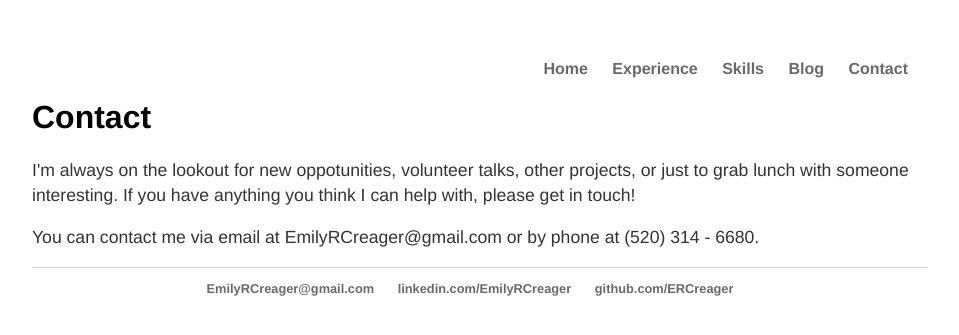
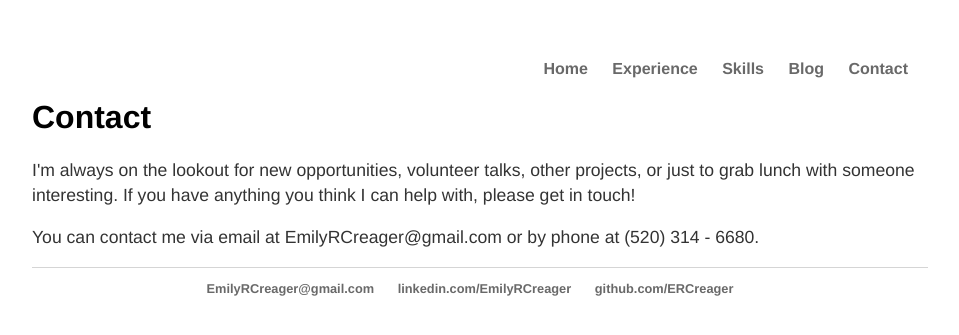
Before and after one commit to ercreager/ercreager.github.io, a Jekyll site: the page built from contact/index.html, in a window 1280 px wide. Shown: the top 335 px of the page, without its empty margins (160-1119 px from the left). Built offline with Jekyll 4.4.1, drawn with Linux system fonts in a browser that asks for light colours.

Commit message:
Corrected type on Contact page

```diff
--- a/_layouts/default.html
+++ b/_layouts/default.html
@@ -16,7 +16,7 @@
 				<li><a href="/contact">Contact</a></li>
 	    		</ul>
 			</nav>
-			<div class="container">
+			<div class="content">
 
 			{{ content }}
 
@@ -30,4 +30,5 @@
 				</ul>
 			</footer>
 		</body>
+
 	</html>
--- a/contact/index.html
+++ b/contact/index.html
@@ -4,6 +4,6 @@ title: Contact
 ---
 <div>
 	<h1>Contact</h1>
-	<p>I'm always on the lookout for new oppotunities, volunteer talks, other projects, or just to grab lunch with someone interesting. If you have anything you think I can help with, please get in touch!</p>
+	<p>I'm always on the lookout for new opportunities, volunteer talks, other projects, or just to grab lunch with someone interesting. If you have anything you think I can help with, please get in touch!</p>
 	<p>You can contact me via email at EmilyRCreager@gmail.com or by phone at (520) 314 - 6680.</p>
 </div>
```
Also changed, not shown: css/main.css (line endings or trailing spaces).
